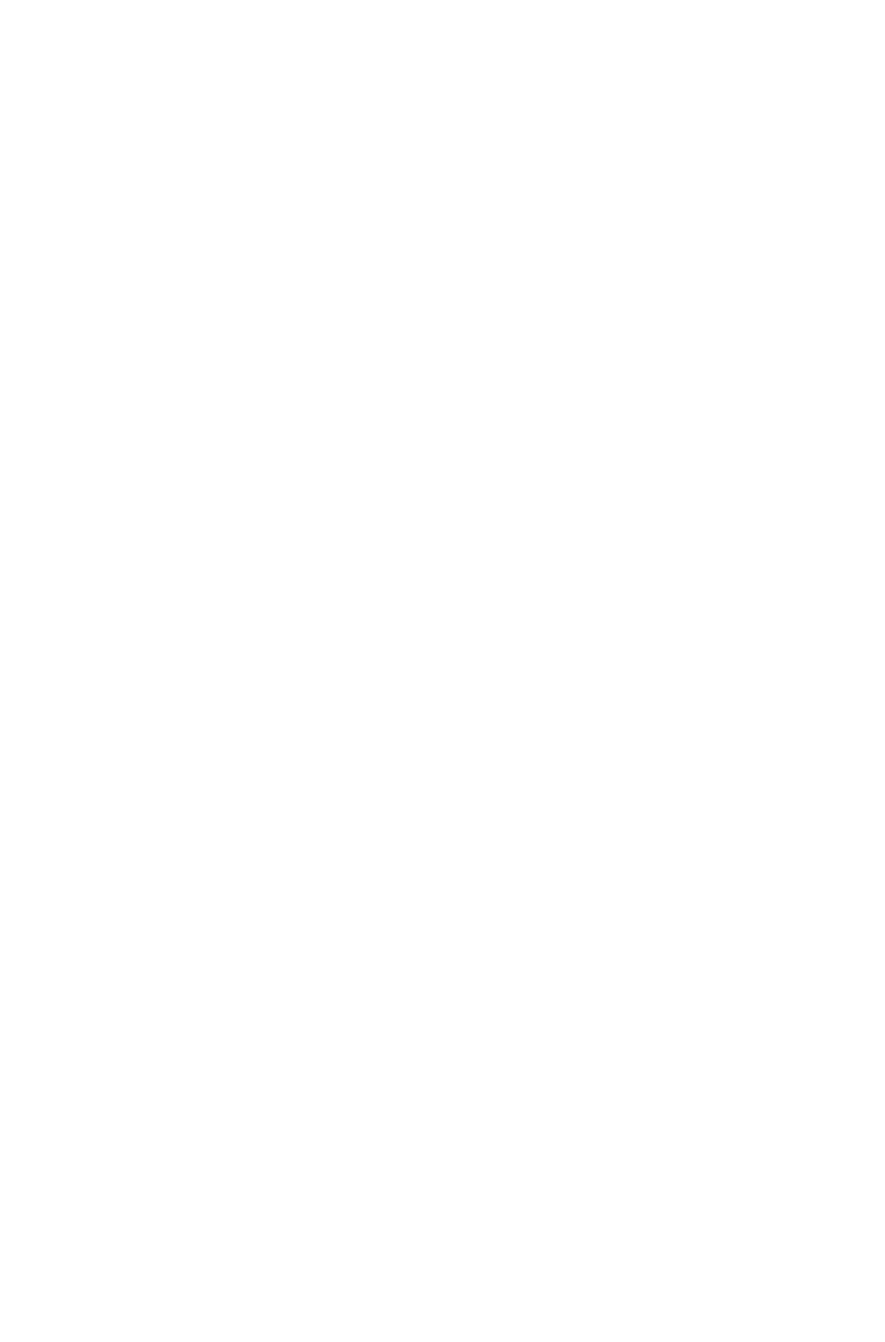
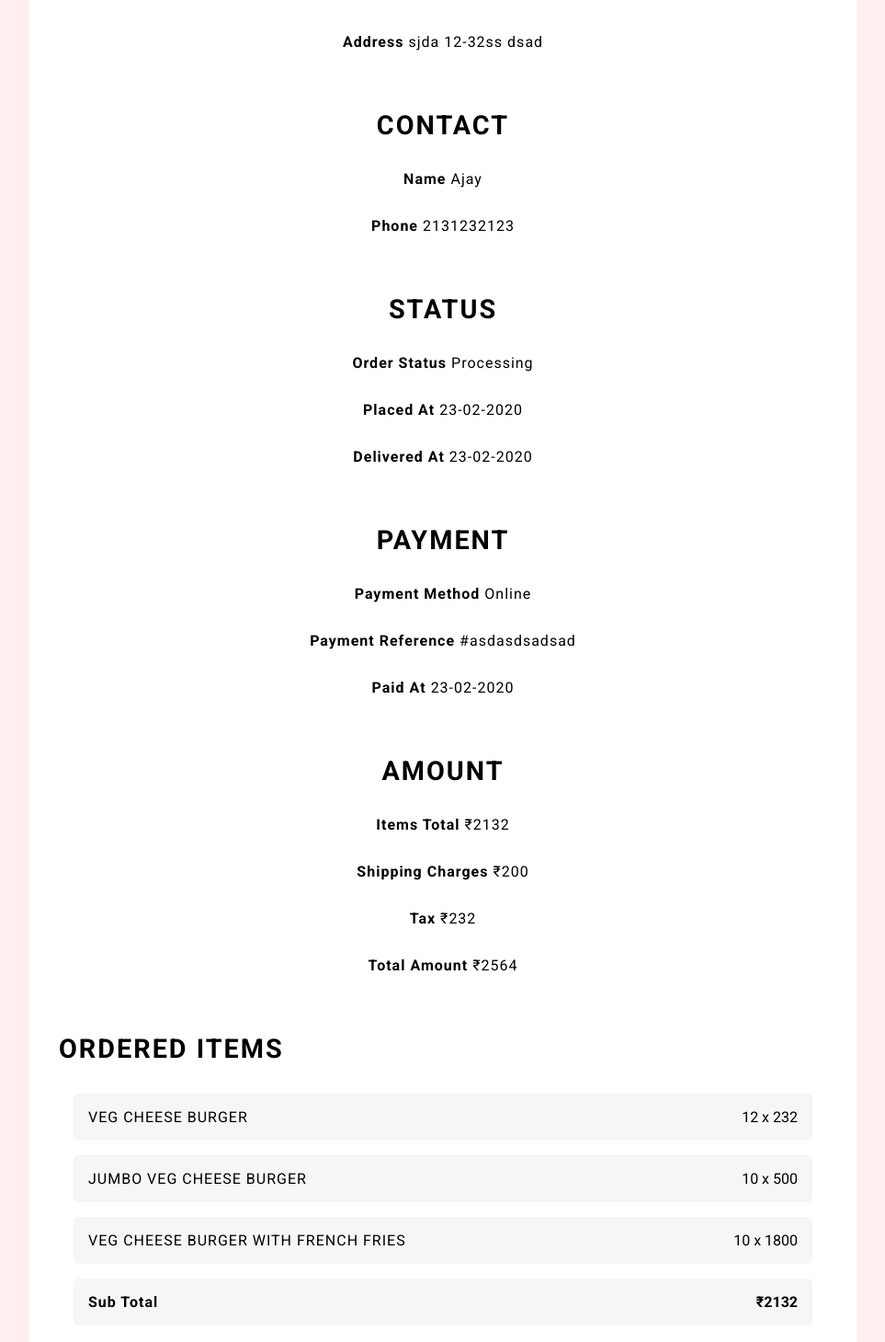
Before and after one commit to AjayRaut1/MERN-Stack-Burger-Engineering-Web-Application, a React (Create React App) app in the folder frontend/: page /order/1 in a window 1280 px wide. Before the commit this address had no page. Shown: the part 311-1770 px from the top of the page at 92% size, without its empty margins (158-1121 px from the left). Before the commit the page ends 800 px from the top, so only its background shows below. Built offline with nearby package versions, Linux system fonts and the light colour scheme.

Commit message:
OrderDetails Component Added

```diff
--- a/frontend/src/App.js
+++ b/frontend/src/App.js
@@ -7,8 +7,9 @@ import Shipping from "./components/cart/Shipping"
 import ConfirmOrder from "./components/cart/ConfirmOrder"
 import PaymentSuccess from "./components/cart/PaymentSuccess"
 import Login from "./components/login/Login"
-import Profile from "./components/profile/Profile.jsx"
-import MyOrders from "./components/myOrders/MyOrders.jsx"
+import Profile from "./components/profile/Profile"
+import MyOrders from "./components/myOrders/MyOrders"
+import OrderDetails from "./components/myOrders/OrderDetails"
 
 import "./styles/app.scss";
 import "./styles/header.scss";
@@ -24,6 +25,7 @@ import "./styles/paymentsuccess.scss";
 import "./styles/login.scss";
 import "./styles/profile.scss";
 import "./styles/table.scss";
+import "./styles/orderDetails.scss";
 
 function App() {
   return <Router>
@@ -38,6 +40,7 @@ function App() {
       <Route path="/login" element={<Login />} />
       <Route path="/me" element={<Profile />} />
       <Route path="/myorders" element={<MyOrders />} />
+      <Route path="/order/:id" element={<OrderDetails />} />
     </Routes>
 
   </Router>
--- /dev/null
+++ b/frontend/src/components/myOrders/OrderDetails.jsx
@@ -0,0 +1,123 @@
+import React from "react";
+
+const OrderDetails = () => {
+  return (
+    <section className="orderDetails">
+      <main>
+        <h1>Order Details</h1>
+
+        <div>
+          <h1>Shipping</h1>
+          <p>
+            <b>Address</b>
+            {"sjda 12-32ss dsad"}
+          </p>
+        </div>
+
+        <div>
+          <h1>Contact</h1>
+          <p>
+            <b>Name</b>
+            {"Ajay"}
+          </p>
+          <p>
+            <b>Phone</b>
+            {2131232123}
+          </p>
+        </div>
+
+        <div>
+          <h1>Status</h1>
+          <p>
+            <b>Order Status</b>
+            {"Processing"}
+          </p>
+          <p>
+            <b>Placed At</b>
+            {"23-02-2020"}
+          </p>
+          <p>
+            <b>Delivered At</b>
+            {"23-02-2020"}
+          </p>
+        </div>
+
+        <div>
+          <h1>Payment</h1>
+          <p>
+            <b>Payment Method</b>
+            {"Online"}
+          </p>
+          <p>
+            <b>Payment Reference</b>#{"asdasdsadsad"}
+          </p>
+          <p>
+            <b>Paid At</b>
+            {"23-02-2020"}
+          </p>
+        </div>
+
+        <div>
+          <h1>Amount</h1>
+          <p>
+            <b>Items Total</b>₹{2132}
+          </p>
+          <p>
+            <b>Shipping Charges</b>₹{200}
+          </p>
+          <p>
+            <b>Tax</b>₹{232}
+          </p>
+          <p>
+            <b>Total Amount</b>₹{232 + 200 + 2132}
+          </p>
+        </div>
+
+        <article>
+          <h1>Ordered Items</h1>
+
+          <div>
+            <h4>VEG CHEESE BURGER</h4>
+            <div>
+              <span>{12}</span> x <span>{232}</span>
+            </div>
+          </div>
+
+          <div>
+            <h4>JUMBO VEG CHEESE BURGER</h4>
+            <div>
+              <span>{10}</span> x <span>{500}</span>
+            </div>
+          </div>
+
+          <div>
+            <h4>VEG CHEESE BURGER WITH FRENCH FRIES</h4>
+            <div>
+              <span>{10}</span> x <span>{1800}</span>
+            </div>
+          </div>
+
+          <div>
+            <h4
+              style={{
+                fontWeight: 800,
+              }}
+            >
+              Sub Total
+            </h4>
+
+            <div
+              style={{
+                fontWeight: 800,
+              }}
+            >
+              ₹{2132}
+            </div>
+          </div>
+        </article>
+      </main>
+    </section>
+  );
+};
+
+export default OrderDetails;
--- /dev/null
+++ b/frontend/src/styles/orderDetails.scss
@@ -0,0 +1,76 @@
+@import "colors";
+
+.orderDetails {
+  background-color: $pink;
+  width: 100%;
+
+  > main {
+    background-color: white;
+    max-width: 900px;
+    margin: auto;
+    padding: 2rem;
+    overflow-x: auto;
+    > h1 {
+      text-transform: uppercase;
+      text-align: center;
+      font: 100 3rem "Roboto";
+      margin: 3rem;
+    }
+
+    > div {
+      margin: 4rem 0;
+      text-align: center;
+      > h1 {
+        font-size: 1.8rem;
+        text-transform: uppercase;
+        letter-spacing: 2px;
+      }
+
+      > p {
+        font-weight: 200;
+        white-space: nowrap;
+        letter-spacing: 1px;
+        margin: 2rem;
+        > b {
+          margin-right: 5px;
+        }
+      }
+    }
+
+    > article {
+      > h1 {
+        font-size: 1.8rem;
+        text-transform: uppercase;
+        letter-spacing: 2px;
+        margin: 2rem 0;
+      }
+
+      > div {
+        background-color: rgb(246, 246, 246);
+        margin: 1rem;
+        display: flex;
+        align-items: center;
+        justify-content: space-between;
+        padding: 1rem;
+        border-radius: 5px;
+        > h4 {
+          font-weight: 200;
+          letter-spacing: 1px;
+        }
+      }
+    }
+  }
+}
+
+@media screen and (max-width: 600px) {
+  .orderDetails > main > div {
+    > h1 {
+      font-size: 1.4rem;
+    }
+    > p {
+      letter-spacing: 1px;
+      font-size: 0.9rem;
+      margin: 2rem 0;
+    }
+  }
+}
```
